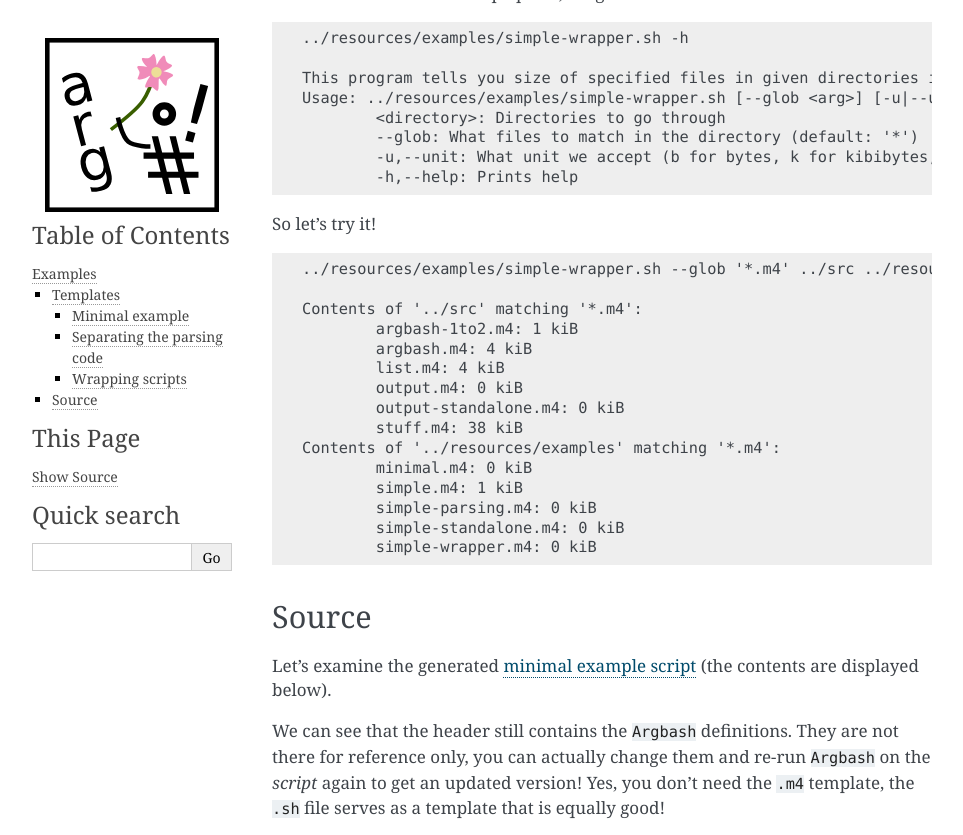
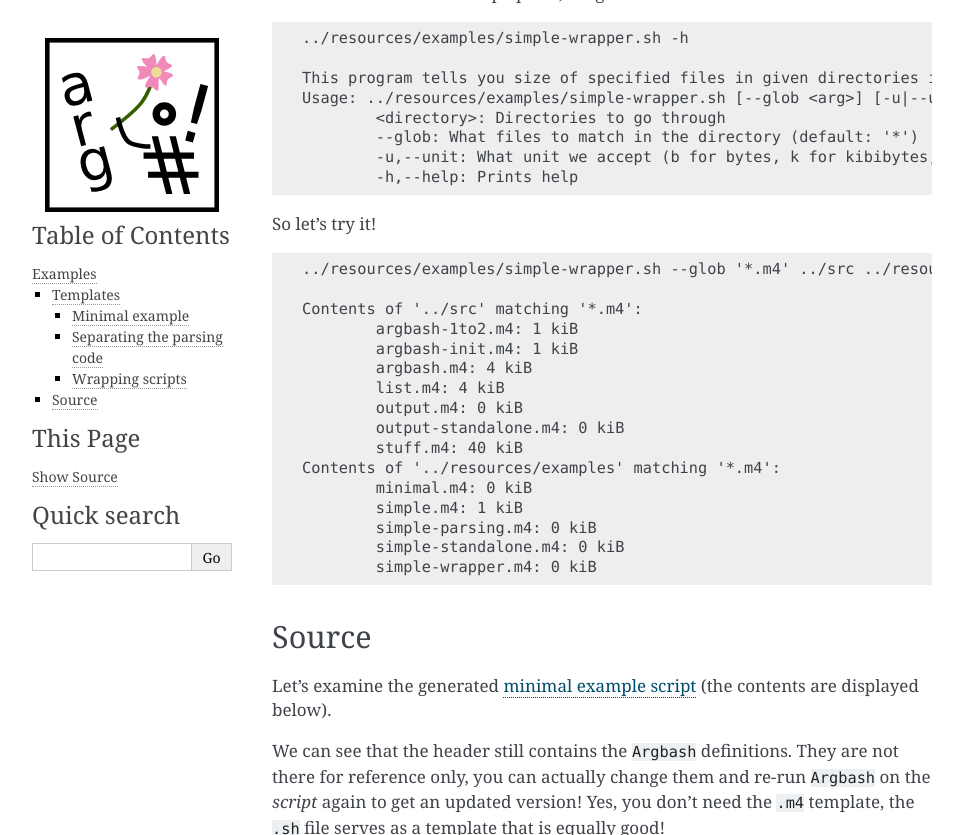
Before and after one commit to matejak/argbash, a Sphinx documentation site: the page built from doc/example.rst, in a window 1280 px wide and 900 px high, scrolled down 2997 px, cut to the strip 0-835 px from the top of the window. Shown: the whole strip, without its empty margins (148-1111 px from the left). Built offline with Sphinx 7.4.7, drawn with Linux system fonts in a browser that asks for light colours.

Commit message:
Improved quickstart script

```diff
--- a/doc/_static/wrapper-output-action.txt
+++ b/doc/_static/wrapper-output-action.txt
@@ -2,11 +2,12 @@
 
 Contents of '../src' matching '*.m4':
 	argbash-1to2.m4: 1 kiB
+	argbash-init.m4: 1 kiB
 	argbash.m4: 4 kiB
 	list.m4: 4 kiB
 	output.m4: 0 kiB
 	output-standalone.m4: 0 kiB
-	stuff.m4: 38 kiB
+	stuff.m4: 40 kiB
 Contents of '../resources/examples' matching '*.m4':
 	minimal.m4: 0 kiB
 	simple.m4: 1 kiB
```
Also changed, not shown: 3 other files.
